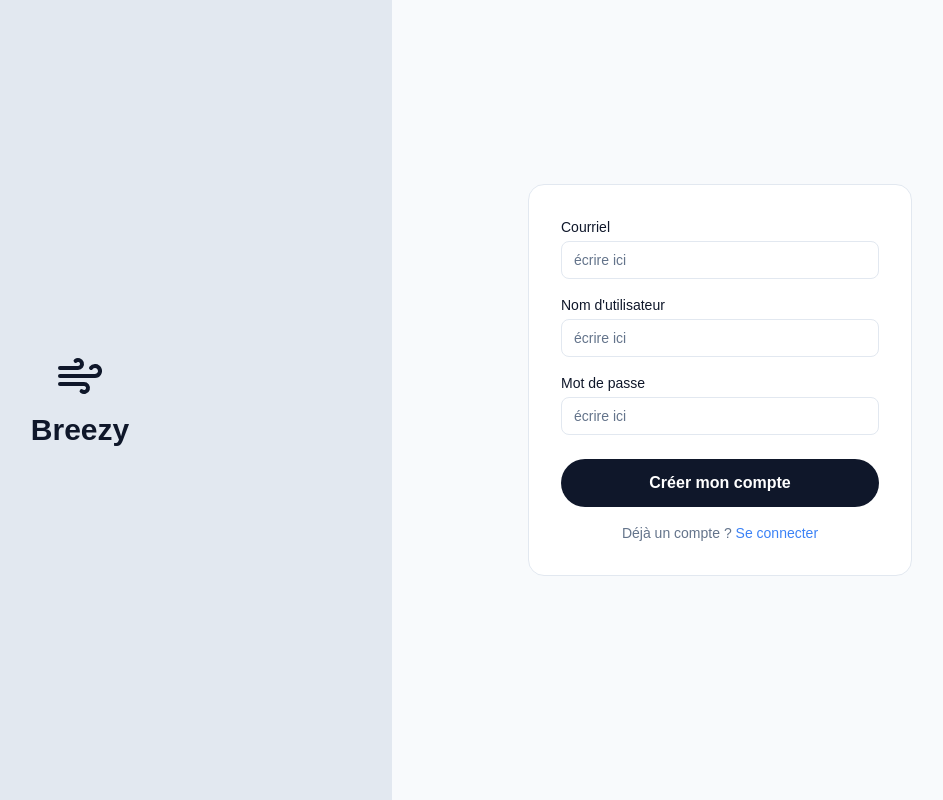
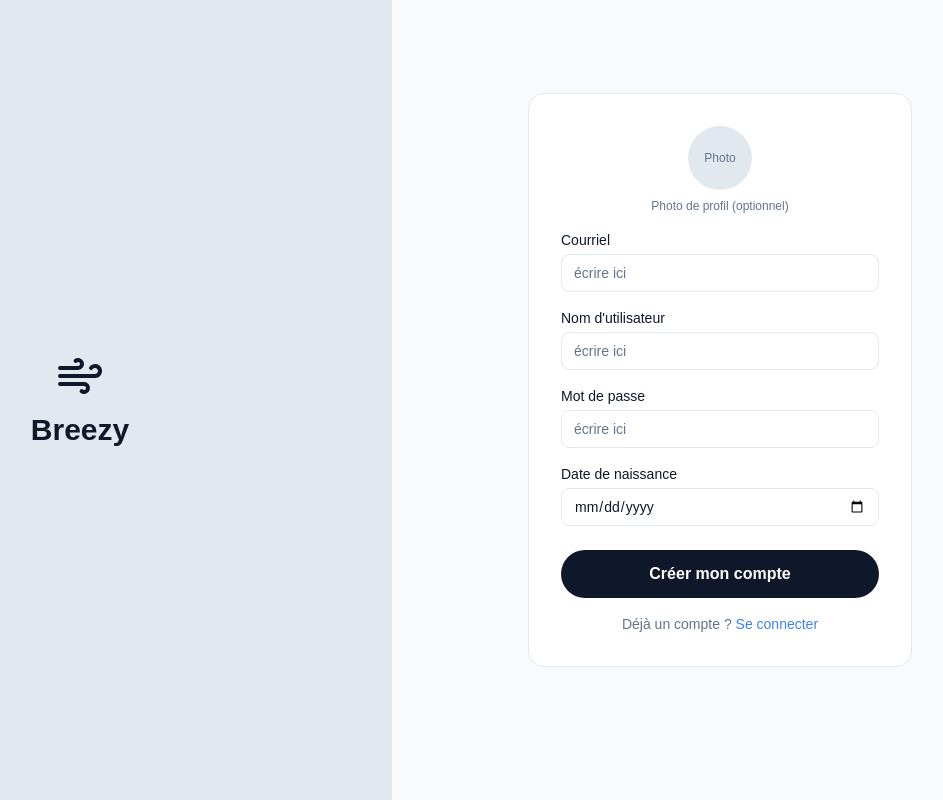
Before and after one commit to DAD-groupe-2aix/breezy-front, a Next.js app: page /register in a window 1280 px wide. Shown: the whole page, without its empty margins (232-1175 px from the left). Built offline with nearby package versions, Linux system fonts and the light colour scheme; no server answers.

Commit message:
ajout de la possibilité de s'inscrire avec pdp et date de naissance

```diff
--- a/app/profile/page.js
+++ b/app/profile/page.js
@@ -53,6 +53,7 @@ export default function ProfilePage() {
     const updates = {
       username: editName.trim() || user.username,
       bio: editBio.trim(),
+      birthdate: editBirthdate || undefined,
     };
     try {
       await userService.updateProfile(user.id, updates);
@@ -64,9 +65,10 @@ export default function ProfilePage() {
       });
       setIsEditing(false);
     } catch (err) {
-      setSaveError(t.profileUpdateError);
+      setSaveError(err?.response?.data?.message || t.profileUpdateError);
     }
   }
+
 
   function openModal() {
     setEditName(user.username || user.name);
--- a/app/register/page.js
+++ b/app/register/page.js
@@ -8,16 +8,24 @@ import { useAuth } from '@/context/AuthContext';
 import { authService } from '@/services/authService';
 import { userService, toAuthFields } from '@/services/userService';
 
-
 export default function RegisterPage() {
   const [email, setEmail] = useState('');
+  const [username, setUsername] = useState('');
   const [password, setPassword] = useState('');
+  const [birthdate, setBirthdate] = useState('');
+  const [photo, setPhoto] = useState(null);
   const [error, setError] = useState('');
   const [loading, setLoading] = useState(false);
   const { login, logout, updateUser } = useAuth();
   const router = useRouter();
-  const [username, setUsername] = useState('');
 
+  function handlePhotoChange(e) {
+    const file = e.target.files[0];
+    if (!file) return;
+    const reader = new FileReader();
+    reader.onload = (event) => setPhoto(event.target.result);
+    reader.readAsDataURL(file);
+  }
 
   async function handleSubmit(e) {
     e.preventDefault();
@@ -26,18 +34,19 @@ export default function RegisterPage() {
     try {
       const { token, user } = await authService.register(email, password);
       login(user, token);
-      const profile = await userService.createProfile(user.id, username.trim());
+      const extra = {};
+      if (birthdate) extra.birthdate = birthdate;
+      if (photo) extra.profilePicture = photo;
+      const profile = await userService.createProfile(user.id, username.trim(), extra);
       updateUser(toAuthFields(profile));
       router.push('/home');
     } catch (err) {
       logout();
       setError(err?.response?.data?.message || 'Erreur lors de la création du compte.');
     } finally {
-
       setLoading(false);
     }
   }
-
 
   return (
     <div className="min-h-screen bg-[#F8FAFC] flex flex-col md:flex-row">
@@ -60,6 +69,21 @@ export default function RegisterPage() {
               {error}
             </p>
           )}
+
+          <div className="flex flex-col items-center gap-2">
+            <div
+              className="w-16 h-16 rounded-full bg-[#E2E8F0] flex items-center justify-center text-[#64748B] overflow-hidden cursor-pointer"
+              onClick={() => document.getElementById('register-photo-input').click()}
+            >
+              {photo ? (
+                <img src={photo} alt="avatar" className="w-16 h-16 rounded-full object-cover" />
+              ) : (
+                <span className="text-xs">Photo</span>
+              )}
+            </div>
+            <input id="register-photo-input" type="file" accept="image/*" className="hidden" onChange={handlePhotoChange} />
+            <span className="text-xs text-[#64748B]">Photo de profil (optionnel)</span>
+          </div>
 
           <div className="flex flex-col gap-1">
             <label className="text-sm font-medium text-[#0F172A]">Courriel</label>
@@ -85,7 +109,6 @@ export default function RegisterPage() {
             />
           </div>
 
-
           <div className="flex flex-col gap-1">
             <label className="text-sm font-medium text-[#0F172A]">Mot de passe</label>
             <input
@@ -95,6 +118,16 @@ export default function RegisterPage() {
               placeholder="écrire ici"
               required
               className="border border-[#E2E8F0] rounded-lg px-3 py-2 text-sm text-[#0F172A] placeholder-[#64748B] outline-none focus:border-[#3B82F6]"
+            />
+          </div>
+
+          <div className="flex flex-col gap-1">
+            <label className="text-sm font-medium text-[#0F172A]">Date de naissance</label>
+            <input
+              type="date"
+              value={birthdate}
+              onChange={(e) => setBirthdate(e.target.value)}
+              className="border border-[#E2E8F0] rounded-lg px-3 py-2 text-sm text-[#0F172A] outline-none focus:border-[#3B82F6]"
             />
           </div>
 
@@ -114,5 +147,4 @@ export default function RegisterPage() {
       </div>
     </div>
   );
-
 }
--- a/services/userService.js
+++ b/services/userService.js
@@ -1,10 +1,11 @@
 import api from './api';
 
 export const userService = {
-  async createProfile(authId, username) {
-    const { data } = await api.post('/users/profile', { authId, username });
+  async createProfile(authId, username, extra = {}) {
+    const { data } = await api.post('/users/profile', { authId, username, ...extra });
     return data.profile;
   },
+
 
   async getProfile(authId) {
     const { data } = await api.get(`/users/profile/${authId}`);
@@ -40,6 +41,7 @@ export function toAuthFields(profile) {
     name: profile.username,
     avatar: profile.profilePicture === 'default-avatar.png' ? null : profile.profilePicture,
     bio: profile.bio,
+    birthdate: profile.birthdate ? profile.birthdate.slice(0, 10) : null,
     followersCount: profile.followers?.length ?? 0,
     followingCount: profile.following?.length ?? 0,
   };
```
